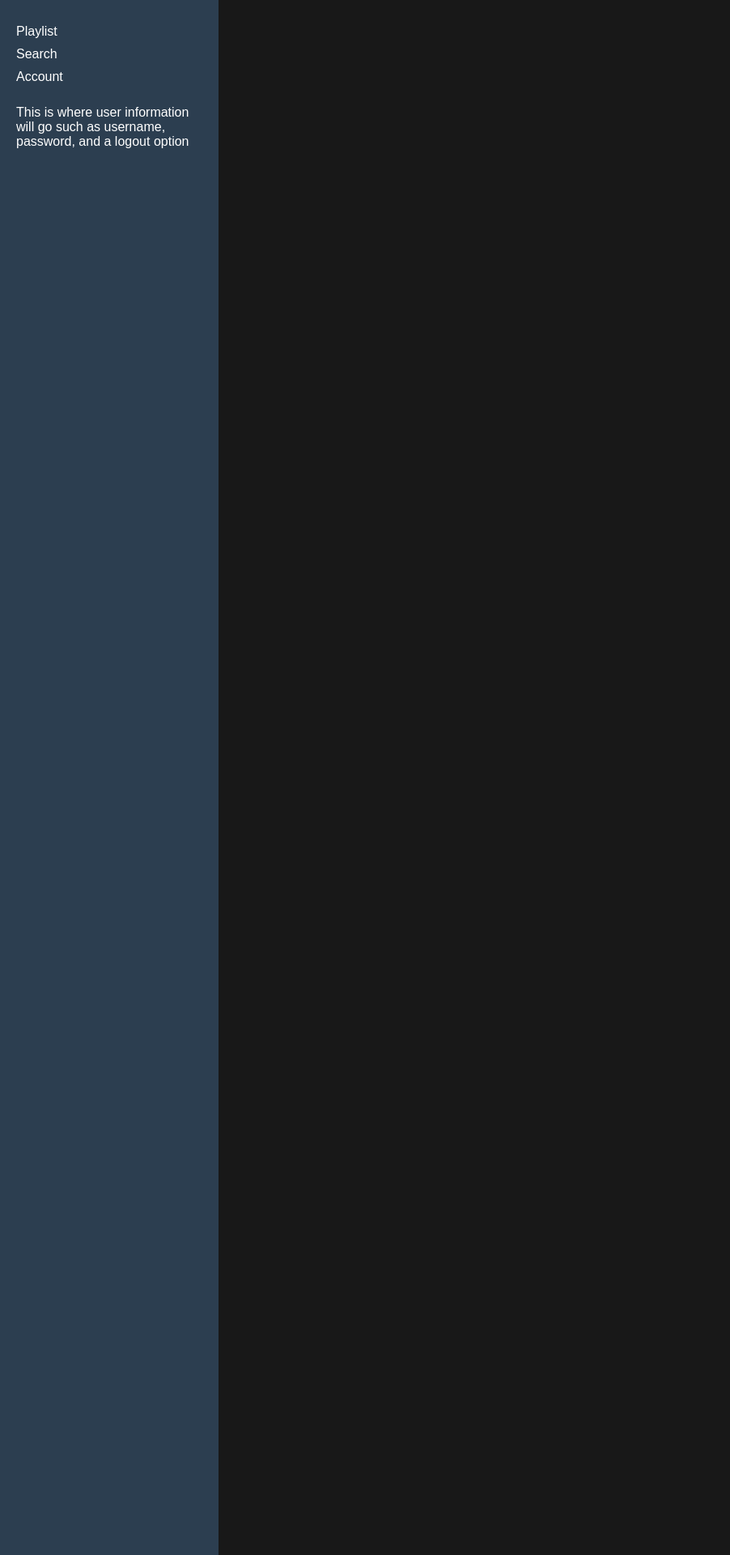
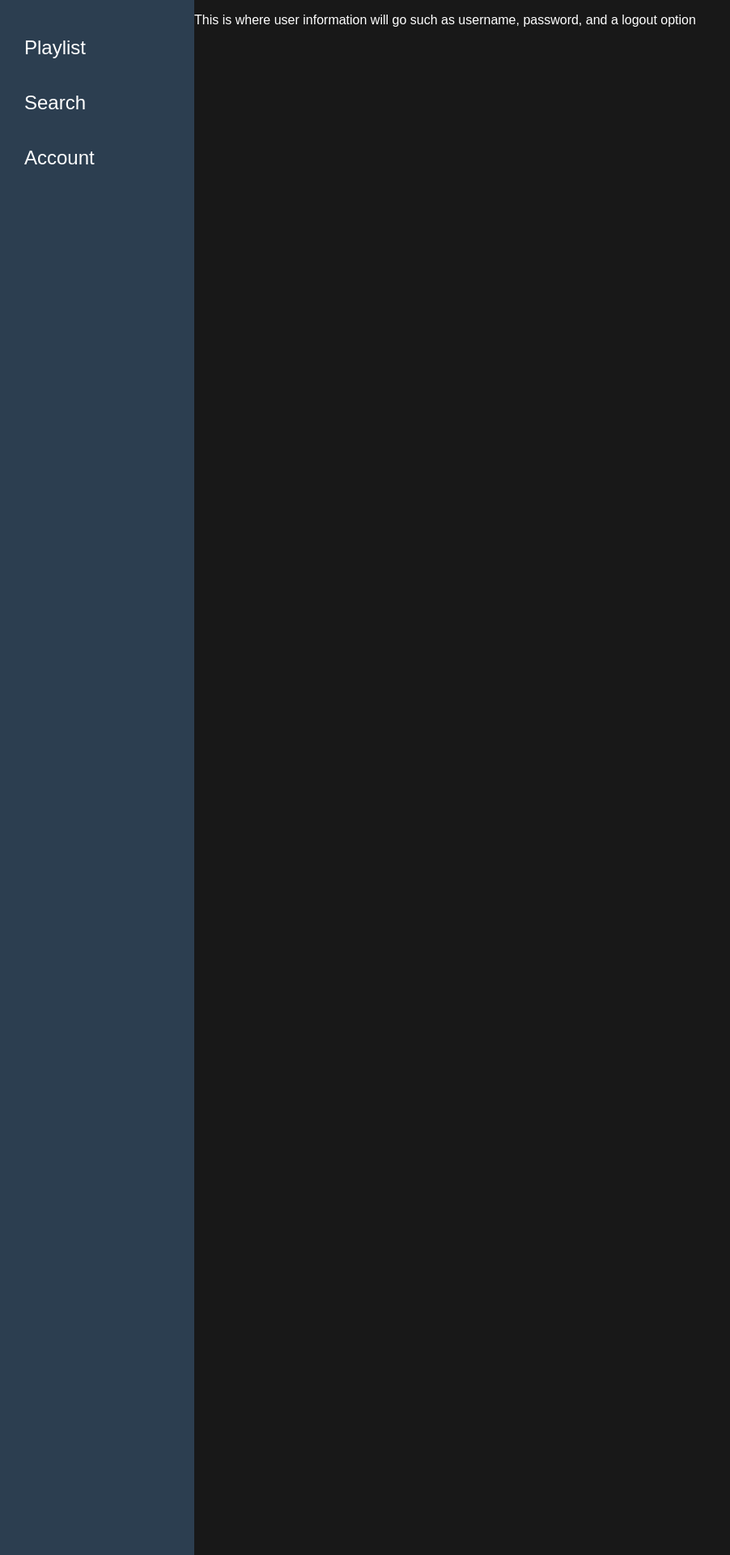
Before and after one commit to TheMadBen/playlist_app, a Flask app: page /my_account in a window 1280 px wide. Shown: the top 1920 px of the page at 81% size, without its empty margins (0-902 px from the left). Run offline with Flask 3, Linux system fonts and the light colour scheme; some libraries are stand-ins or nearby versions.

Commit message:
changes to all css

```diff
--- a/static/styles/create_account.css
+++ b/static/styles/create_account.css
@@ -24,6 +24,7 @@ input[type=text], select {
     border: 1px solid #ccc;
     border-radius: 4px;
     box-sizing: border-box;
+    font-size: 20px;
   }
 
 /* Style the submit button */
@@ -35,6 +36,7 @@ input[type=submit] {
     border-radius: 4px;
     cursor: pointer;
     margin-top: 20px;
+    font-size: 18px;
 }
 
 input[type=submit]:hover {
--- a/static/styles/login.css
+++ b/static/styles/login.css
@@ -24,6 +24,7 @@ input[type=text], select {
     border: 1px solid #ccc;
     border-radius: 4px;
     box-sizing: border-box;
+    font-size: 20px;
 }
 
 /* Style the submit button */
@@ -35,6 +36,7 @@ input[type=submit] {
     border-radius: 4px;
     cursor: pointer;
     margin-top: 20px;
+    font-size: 18px;
 }
 
 input[type=submit]:hover {
@@ -43,6 +45,7 @@ input[type=submit]:hover {
 
 .account-redirect {
     padding-top: 100px;
+    font-size: 18px;
 }
 
 a {
--- a/static/styles/my_account.css
+++ b/static/styles/my_account.css
@@ -12,7 +12,7 @@ body {
     color: white;
     padding: 20px;
     height: 1000vh;
-    width: 230px;
+    width: 200px;
 }
 
 .menu p {
@@ -25,6 +25,10 @@ body {
     display: block;
     margin: 10px 0;
     cursor: pointer;
+    font-size: 24px;
+    padding-top: 15px;
+    padding-bottom: 15px;
+    padding-left: 10px;
 }
 
 .menu-item:hover {
--- a/static/styles/playlist.css
+++ b/static/styles/playlist.css
@@ -12,7 +12,7 @@ body {
     color: white;
     padding: 20px;
     height: 1000vh;
-    width: 230px;
+    width: 200px;
 }
 
 .menu p {
@@ -25,6 +25,10 @@ body {
     display: block;
     margin: 10px 0;
     cursor: pointer;
+    font-size: 24px;
+    padding-top: 15px;
+    padding-bottom: 15px;
+    padding-left: 10px;
 }
 
 .menu-item:hover {
--- a/static/styles/search.css
+++ b/static/styles/search.css
@@ -12,7 +12,7 @@ body {
     color: white;
     padding: 20px;
     height: 1000vh;
-    width: 230px;
+    width: 200px;
 }
 
 .menu p {
@@ -25,6 +25,10 @@ body {
     display: block;
     margin: 10px 0;
     cursor: pointer;
+    font-size: 24px;
+    padding-top: 15px;
+    padding-bottom: 15px;
+    padding-left: 10px;
 }
 
 .menu-item:hover {
--- a/templates/create_account.html
+++ b/templates/create_account.html
@@ -7,9 +7,9 @@
     </head>
     <body>
         <div class='container'>
-            <h2 class='header'>
+            <h1 class='header'>
                 Create Account Page
-            </h2>
+            </h1>
 
             <form action='/create_account' method="post">
                 <input type='text' name='username' placeholder='Username' Required><br>
--- a/templates/login.html
+++ b/templates/login.html
@@ -7,9 +7,9 @@
     </head>
     <body>
         <div class='container'>
-            <h2 class='header'>
+            <h1 class='header'>
                 Login Page
-            </h2>
+            </h1>
 
             <form action="/user-login" method="post">
                 <input type='text' name='username' placeholder='Username' Required><br>
--- a/templates/my_account.html
+++ b/templates/my_account.html
@@ -13,12 +13,11 @@
             <p><a href="{{ url_for('search') }}" class="menu-item">Search</a></p>
             <p><a href="{{ url_for('my_account') }}" class="menu-item">Account</a></p>
         </div>
-
-        <div class='right-side'>
-            <p>
-                This is where user information will go such as username, password, and a logout option
-            </p>
-        </div>
+    </div>
+    <div class='right-side'>
+        <p>
+            This is where user information will go such as username, password, and a logout option
+        </p>
     </div>
 </body>
 </html>
```
